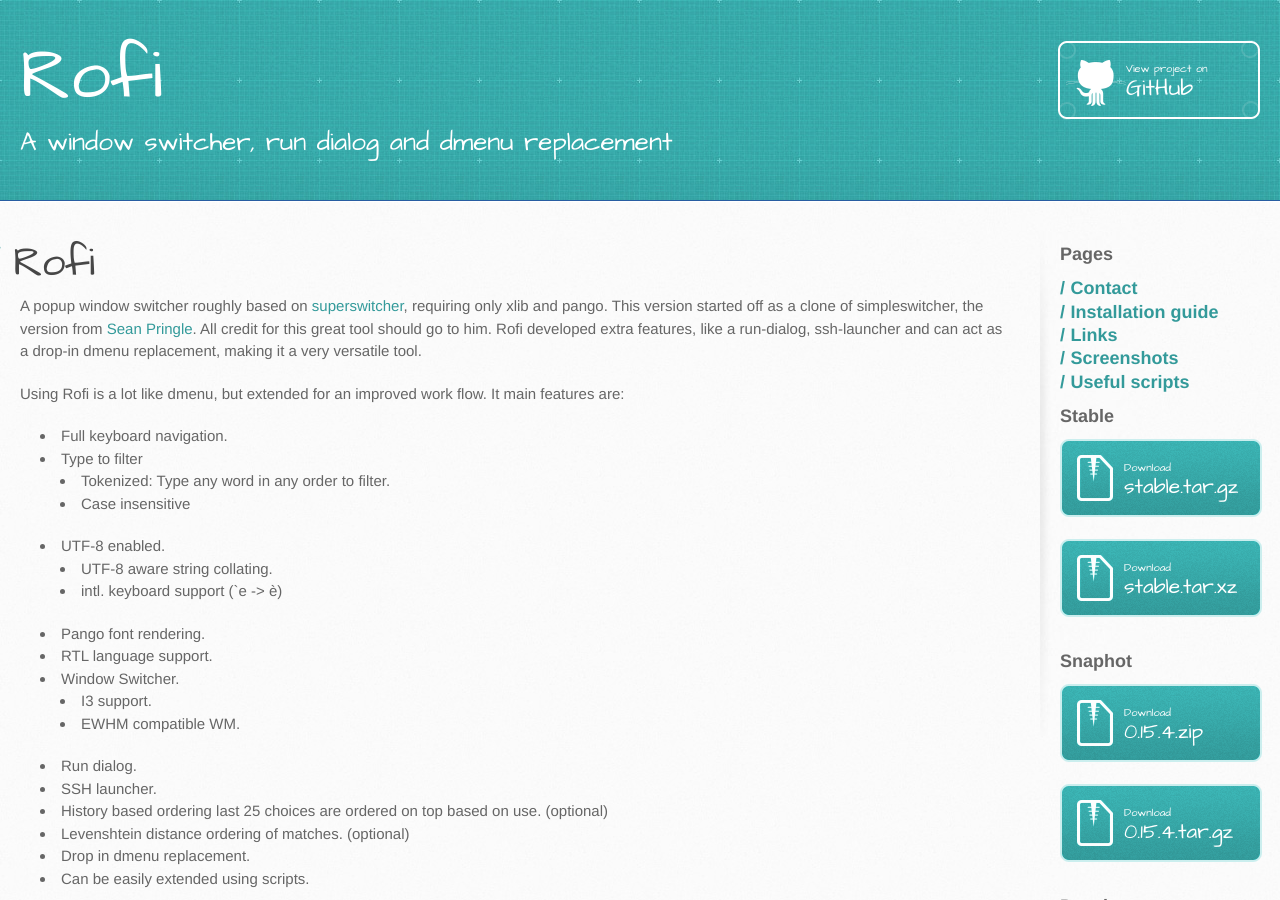
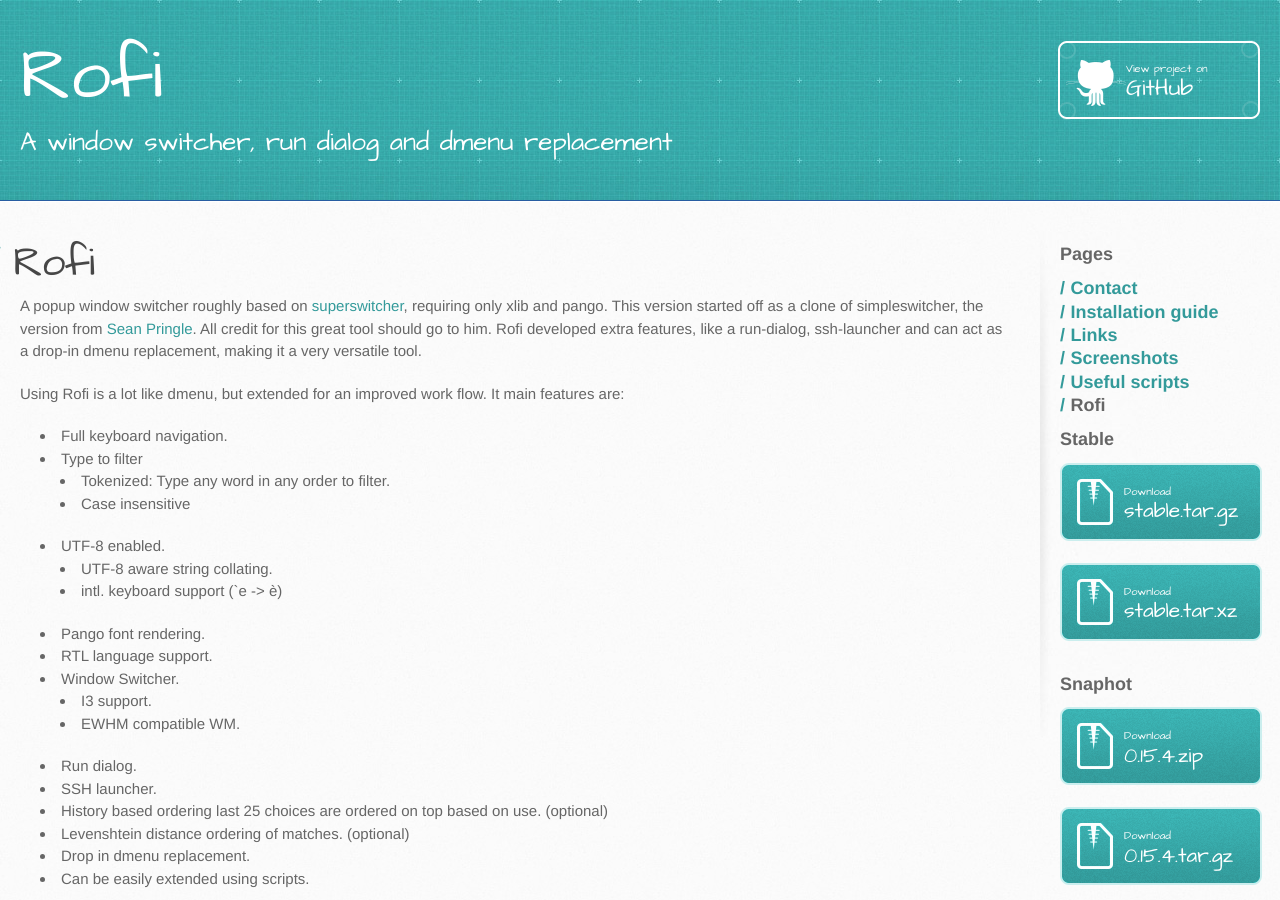
Before and after one commit to davatorium/rofi, a Jekyll site: the page built from index.md, in a window 1280 px wide and 900 px high. Built offline with Jekyll 4.4.1, drawn with Linux system fonts in a browser that asks for light colours.

Commit message:
Try update menu.

```diff
--- a/_layouts/default.html
+++ b/_layouts/default.html
@@ -38,6 +38,8 @@
         {% for iter_page in site.pages %}
         {% if iter_page.url != page.url %}
         <h2 id="menuentry"><a href="{{ site.url }}{{ iter_page.url }}">{{ iter_page.title }}</a></h2>
+        {% else %}
+        <h2 id="menuentry">{{ iter_page.title }}</h2>
         {% endif %}
         {% endfor %} <!-- page -->
             <h1>Stable</h1>
```
